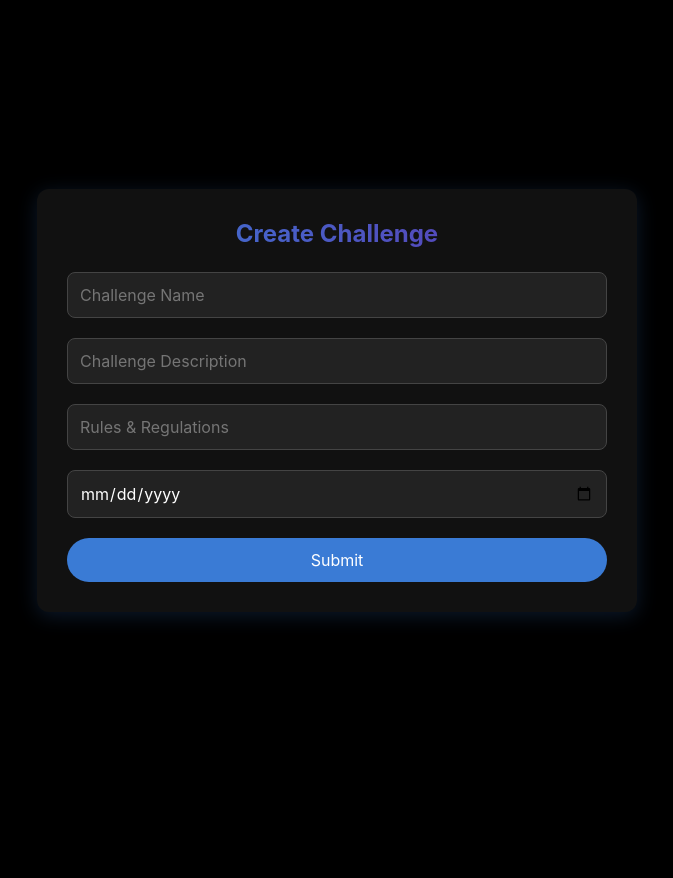
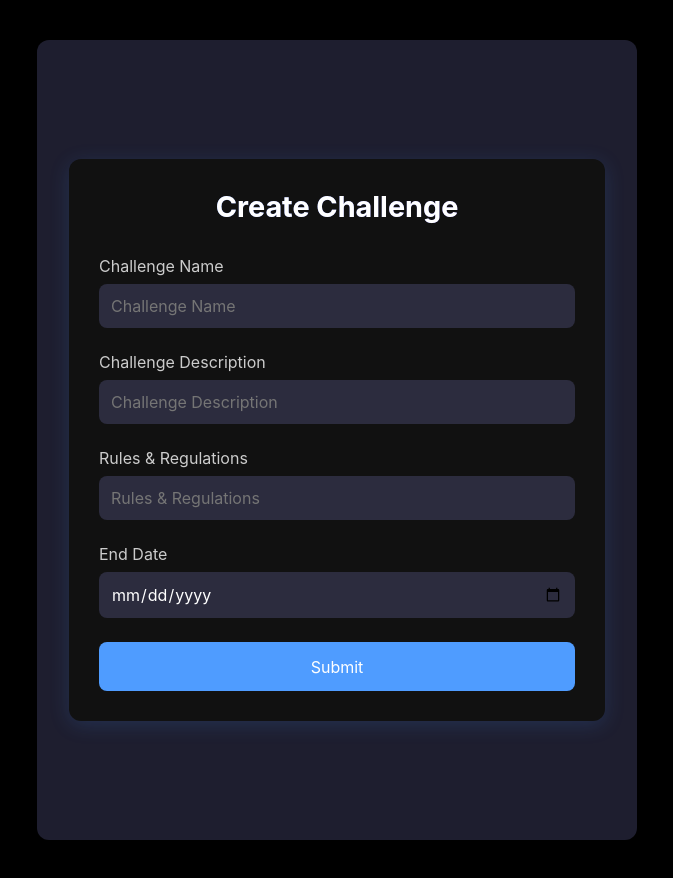
Before and after one commit to Iqrayusuf/Shutter_Space, a React (Create React App) app in the folder frontend/create_challenge/: page /add-challenge/photography in a window 1280 px wide. Shown: the whole page, without its empty margins (303-976 px from the left). Before the commit the page ends 800 px from the top, so only its background shows below. Built offline with nearby package versions, Linux system fonts and the light colour scheme.

Commit message:
Add field's name

```diff
--- a/frontend/create_challenge/src/components/PhotographyComponent.css
+++ b/frontend/create_challenge/src/components/PhotographyComponent.css
@@ -95,3 +95,77 @@ button:hover {
         font-size: 14px;
     }
 }
+
+/* Wrapper container */
+.wrapper {
+    max-width: 600px;
+    margin: 40px auto;
+    padding: 2rem;
+    background-color: #1e1e2f;
+    color: #ffffff;
+    border-radius: 12px;
+    box-shadow: 0 4px 20px rgba(0, 0, 0, 0.5);
+    font-family: 'Segoe UI', Tahoma, Geneva, Verdana, sans-serif;
+}
+
+/* Form title */
+.wrapper h1 {
+    text-align: center;
+    margin-bottom: 2rem;
+    font-size: 1.8rem;
+    color: #ffffff;
+}
+
+/* Input container */
+.inputbox {
+    display: flex;
+    flex-direction: column;
+    margin-bottom: 1.5rem;
+}
+
+/* Label styling */
+.inputbox label {
+    margin-bottom: 0.5rem;
+    font-size: 1rem;
+    color: #cccccc;
+}
+
+/* Input styling */
+.inputbox input {
+    padding: 0.75rem;
+    border: none;
+    border-radius: 8px;
+    background-color: #2c2c3e;
+    color: #ffffff;
+    font-size: 1rem;
+    transition: border 0.3s;
+}
+
+.inputbox input:focus {
+    outline: none;
+    border: 2px solid #4f9cff;
+}
+
+/* Error message */
+.error {
+    color: #ff4d4d;
+    font-size: 0.875rem;
+    margin-top: 0.25rem;
+}
+
+/* Submit button */
+button[type="submit"] {
+    width: 100%;
+    padding: 0.9rem;
+    font-size: 1rem;
+    background-color: #4f9cff;
+    color: #ffffff;
+    border: none;
+    border-radius: 8px;
+    cursor: pointer;
+    transition: background-color 0.3s;
+}
+
+button[type="submit"]:hover {
+    background-color: #337acc;
+}
--- a/frontend/create_challenge/src/components/PhotographyComponent.js
+++ b/frontend/create_challenge/src/components/PhotographyComponent.js
@@ -107,6 +107,7 @@ const PhotographyComponent = () => {
                 {pageTitle()}
 
                 <div className="inputbox">
+                    <label>Challenge Name</label>
                     <input
                         type="text"
                         placeholder="Challenge Name"
@@ -117,6 +118,7 @@ const PhotographyComponent = () => {
                 </div>
 
                 <div className="inputbox">
+                    <label>Challenge Description</label>
                     <input
                         type="text"
                         placeholder="Challenge Description"
@@ -127,6 +129,7 @@ const PhotographyComponent = () => {
                 </div>
 
                 <div className="inputbox">
+                    <label>Rules & Regulations</label>
                     <input
                         type="text"
                         placeholder="Rules & Regulations"
@@ -137,6 +140,7 @@ const PhotographyComponent = () => {
                 </div>
 
                 <div className="inputbox">
+                    <label>End Date</label>
                     <input
                         type="date"
                         placeholder="End Date"
```
